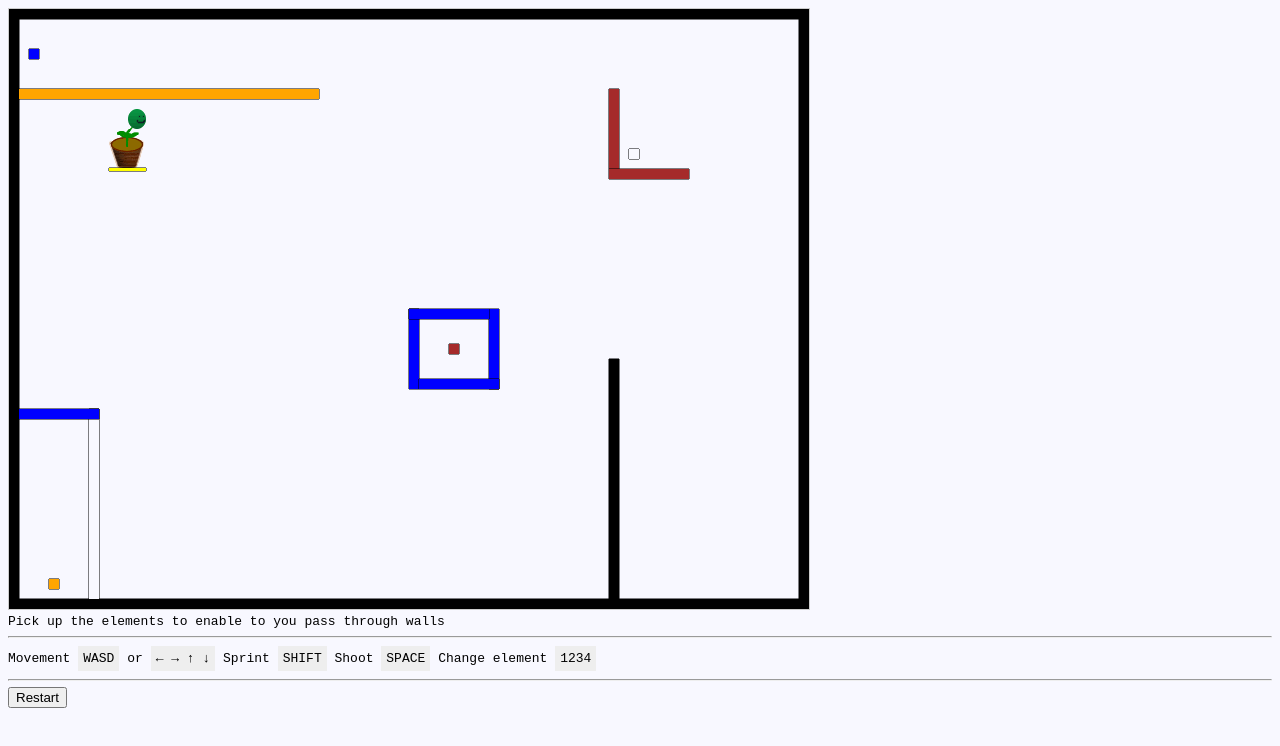
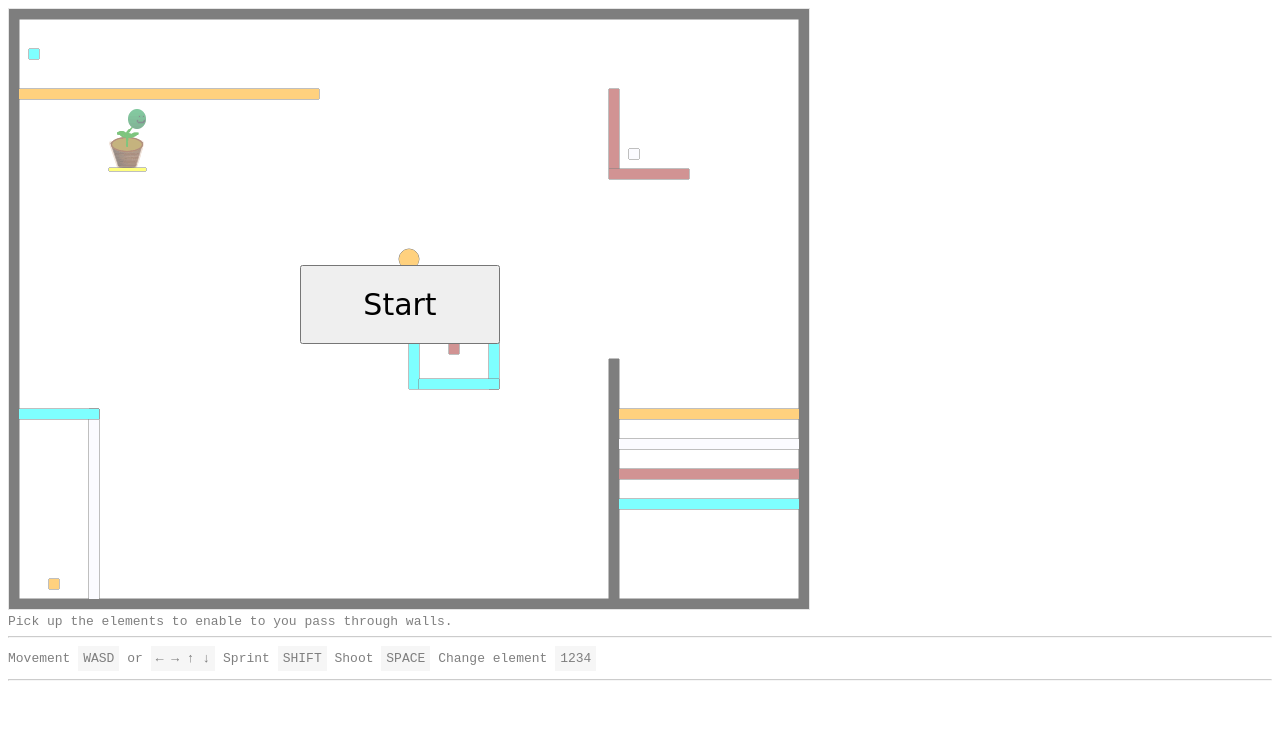
Before and after one commit to js13kGames/planty, a plain HTML site: page index.html in a window 1280 px wide. Drawn offline with Linux system fonts and the light colour scheme.

Commit message:
added spawnpoint that shows next element type to spawn

```diff
--- a/css/css.css
+++ b/css/css.css
@@ -8,17 +8,34 @@
 	padding: 5px;
 }
 
+button {
+	width: 200px;
+	font-family: cursive;
+	font-size: 30px;
+	position: absolute;
+	top: 265px;
+	left: 300px;
+	right: auto;
+	padding: 20px;
+}
+
 #dead {
 	font-family: monospace;
 	font-size: -webkit-xxx-large;
 	font-variant: small-caps;
+	top: 165px;
+	position: absolute;
+	left: 333px;
 }
 
 .hidden {
 	display: none;
 }
 
-.sexy {
-	background: ghostwhite;
+.container {
 	font-family: monospace;
 }
+
+.disabled {
+	opacity:0.5;
+}
--- a/index.html
+++ b/index.html
@@ -2,16 +2,16 @@
 
 <html>
 
-	<body class='sexy'>
+	<body class='container' onload='onLoad()'>
 
 		<link rel="stylesheet" href="css/css.css">
 
-		<div id='content'>
+		<div id='content' class='disabled'>
 
 			<canvas id="game" width="800" height="600" style="border:1px solid #CCCCCC;"> </canvas>
 
 			<div>
-			Pick up the elements to enable to you pass through walls
+			Pick up the elements to enable to you pass through walls.
 			</div>
 
 			<div>
@@ -25,7 +25,7 @@
 		<div id='dead' class='hidden'>
 			dead :(
 		</div>
-		<button id='btn' onclick='again()'>Restart</button>
+		<button id='btn' onclick='again()'>Start</button>
 
 	</body>
 
--- a/js/js.js
+++ b/js/js.js
@@ -3,19 +3,25 @@ var ctx = c.getContext("2d");
 var width = c.width;
 var height = c.height;
 var animateID = window.requestAnimationFrame(animate);
-var stop = false;
+var stop = true;
+var i;
 
-var player = {x:100, y:100, h:59, w:37, cd:0, lastDirection:'RIGHT', stamina:100, element:null};
+var defaultPlayer = {x:100, y:100, h:59, w:37, cd:0, lastDirection:'RIGHT', stamina:100, element:null};
+var player = defaultPlayer;
 var moveSpeed = 0;
-var spawnCD = 300;
-
 var projectileSpeed = 5;
 var shootCD = 20;
+
+var enemyWidth = 20;
+
 var keys = [];
 var frameCount = 0;
-var elements = [];
-var colors = {'fire':'orange', 'water':'blue', 'earth':'brown', 'air':'ghostwhite', 'spirit':'black'};
-var collidibles = [
+
+var currentLevel = 0;
+var levels = [];
+
+levels[0] = {
+  collidibles : [
     // Outer Walls
     {x:0,y:0,w:10,h:height},
     {x:width-10,y:0,w:10,h:height},
@@ -34,18 +40,31 @@ var collidibles = [
     {x:400, y:300, w:10, h:80, type:'water'},
     {x:480, y:300, w:10, h:80, type:'water'},
     {x:410, y:370, w:80, h:10, type:'water'},
-  {x:400, y:300, w:80, h:10, type:'water'}
-];
+    {x:400, y:300, w:80, h:10, type:'water'},
 
-var pickups = [
-  {x:20, y:40, w:10, h:10, onPickup: gain, type:'water'},
-  {x:40, y:height-30, w:10, h:10, onPickup: gain, type:'fire'},
-  {x:440, y:335, w:10, h:10, onPickup: gain, type:'earth'},
-  {x:620, y:140, w:10, h:10, onPickup: gain, type:'air'}
-];
+    {x:610, y:400, w:180, h:10, type:'fire'},
+    {x:610, y:430, w:180, h:10, type:'air'},
+    {x:610, y:460, w:180, h:10, type:'earth'},
+    {x:610, y:490, w:180, h:10, type:'water'},
+  ],
+  spawns : [
+    {x:400,y:250,w:10,h:10, nextElement:'fire', cd:120}
+  ],
+  pickups : [
+    {x:20, y:40, w:10, h:10, type:'water'},
+    {x:40, y:height-30, w:10, h:10, type:'fire'},
+    {x:440, y:335, w:10, h:10, type:'earth'},
+    {x:620, y:140, w:10, h:10, type:'air'}
+  ]
+}
 
+var collidibles = levels[currentLevel].collidibles;
+var spawns = levels[currentLevel].spawns;
+var pickups = levels[currentLevel].pickups;
+
+var elements = [];
+var colors = {'fire':'orange', 'water':'aqua', 'earth':'brown', 'air':'ghostwhite', 'spirit':'black'};
 var enemies = [];
-
 var projectiles = [];
 
 
@@ -68,10 +87,21 @@ function animate(timestamp){
     frameCount = 0;
   }
 
-  if(spawnCD-- <= 0){
-    spawnCD = 120;
-    var element = ['fire','earth','water','air'][Math.floor(Math.random()*4)];
-    enemies.push({x:400, y:150, w:26, h:26, hp:10, speed:Math.random() + .5, type:element})
+  for(i=0; i<spawns.length; i++){
+    if(spawns[i].cd-- <= 0){
+      spawns[i].cd = 120;
+
+      enemies.push(
+        { x:spawns[i].x,
+          y:spawns[i].y,
+          w:5, h:5,
+          hp:10,
+          speed:Math.random() + .5,
+          type:spawns[i].nextElement
+        });
+
+      spawns[i].nextElement = ['fire','earth','water','air'][Math.floor(Math.random()*4)];
+    }
   }
 
   // Clear canvas
@@ -82,6 +112,7 @@ function animate(timestamp){
   drawCollidibles();
   drawPickups();
   drawProjectiles();
+  drawSpawns();
   drawEnemies();
   collideEnemies();
 
@@ -268,7 +299,7 @@ function pickup(){
     var o = pickups[i];
     if((player.x + player.w > o.x && player.x < o.x+o.w) &&
       (player.y + player.h > o.y && player.y < o.y+o.h)){
-      o.onPickup(o.type);
+      gain(o.type);
       pickups.splice(i,1);
       break;
     }
@@ -287,20 +318,26 @@ function die(){
   window.cancelAnimationFrame(animateID);
   stop = true;
 
+  document.getElementById('btn').classList.remove('hidden');
   document.getElementById('dead').classList.remove('hidden');
-  document.getElementById('content').classList.add('hidden');
-
+  document.getElementById('content').classList.add('disabled');
   document.getElementById('btn').focus();
+  document.getElementById('dead').classList.remove('disabled');
+  document.getElementById('btn').innerHTML = 'Try again';
 }
 
 function again(){
+  console.log(window.location);
+  if(window.location.search.indexOf('autoStart') === -1){
+    window.location = window.location += '?autoStart';
+  }else{
     window.location = '';
+  }
 }
 
 // --- Drawing ---
 
 function drawPickups() {
-  var i;
   for(i=0; i<pickups.length; i++){
     var o = pickups[i];
     rect(o.x, o.y, o.w, o.h, colors[o.type]);
@@ -308,7 +345,6 @@ function drawPickups() {
 }
 
 function drawCollidibles() {
-  var i;
   for(i=0; i<collidibles.length; i++){
     var o = collidibles[i];
     rect(o.x, o.y, o.w, o.h, colors[o.type]);
@@ -316,20 +352,33 @@ function drawCollidibles() {
 }
 
 function drawEnemies() {
-  var i;
   for(i=0; i<enemies.length; i++){
     var o = enemies[i];
+    if(o.w < enemyWidth){
+      o.w++;
+      o.h++;
+    }
     rect(o.x, o.y, o.w, o.h, colors[o.type], 'purple');
   }
 }
 
-function drawProjectiles(){
-  var i;
+function drawProjectiles() {
   for(i=0; i<projectiles.length; i++){
     var o = projectiles[i];
     o.x += o.tX;
     o.y += o.tY;
     rect(o.x, o.y, o.w, o.h, o.color);
+  }
+}
+
+function drawSpawns() {
+  for(i=0; i<spawns.length; i++){
+    ctx.strokeStyle = 'black';
+    ctx.fillStyle = colors[spawns[i].nextElement];
+    ctx.beginPath();
+    ctx.arc(spawns[i].x, spawns[i].y, spawns[i].w, 0, Math.PI*2, true );
+    ctx.stroke();
+    ctx.fill();
   }
 }
 
@@ -430,3 +479,11 @@ document.addEventListener('keyup', function(e) {
 window.addEventListener('blur', function() {
     keys = [];
 });
+
+function onLoad(){
+  if(location.search.indexOf('autoStart') > -1){
+    stop = false;
+    document.getElementById('content').classList.remove('disabled');
+    document.getElementById('btn').classList.add('hidden');
+  }
+}
```
Also changed, not shown: 2 other files. Lines whose indentation alone changed are shown as unchanged.
